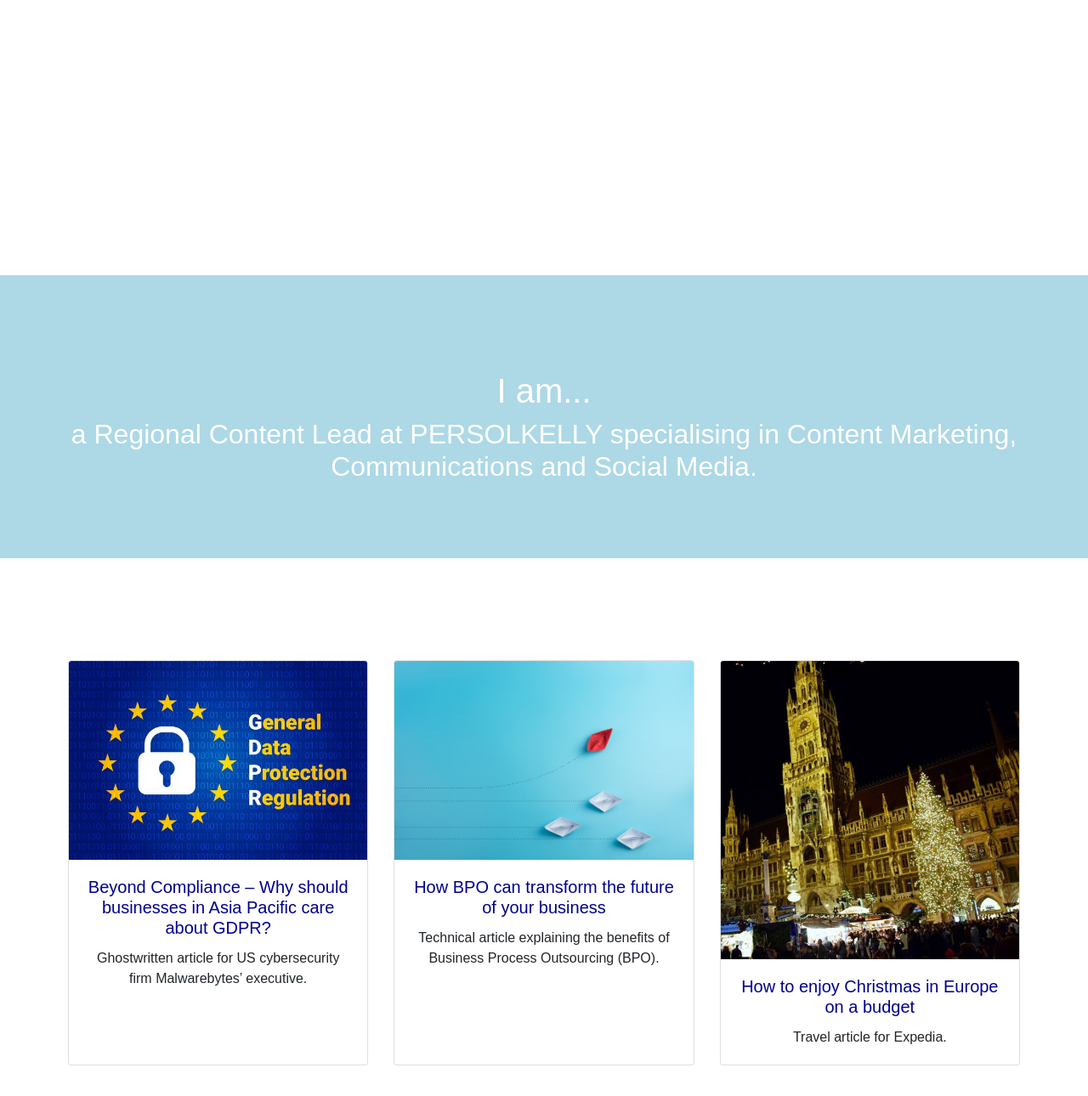
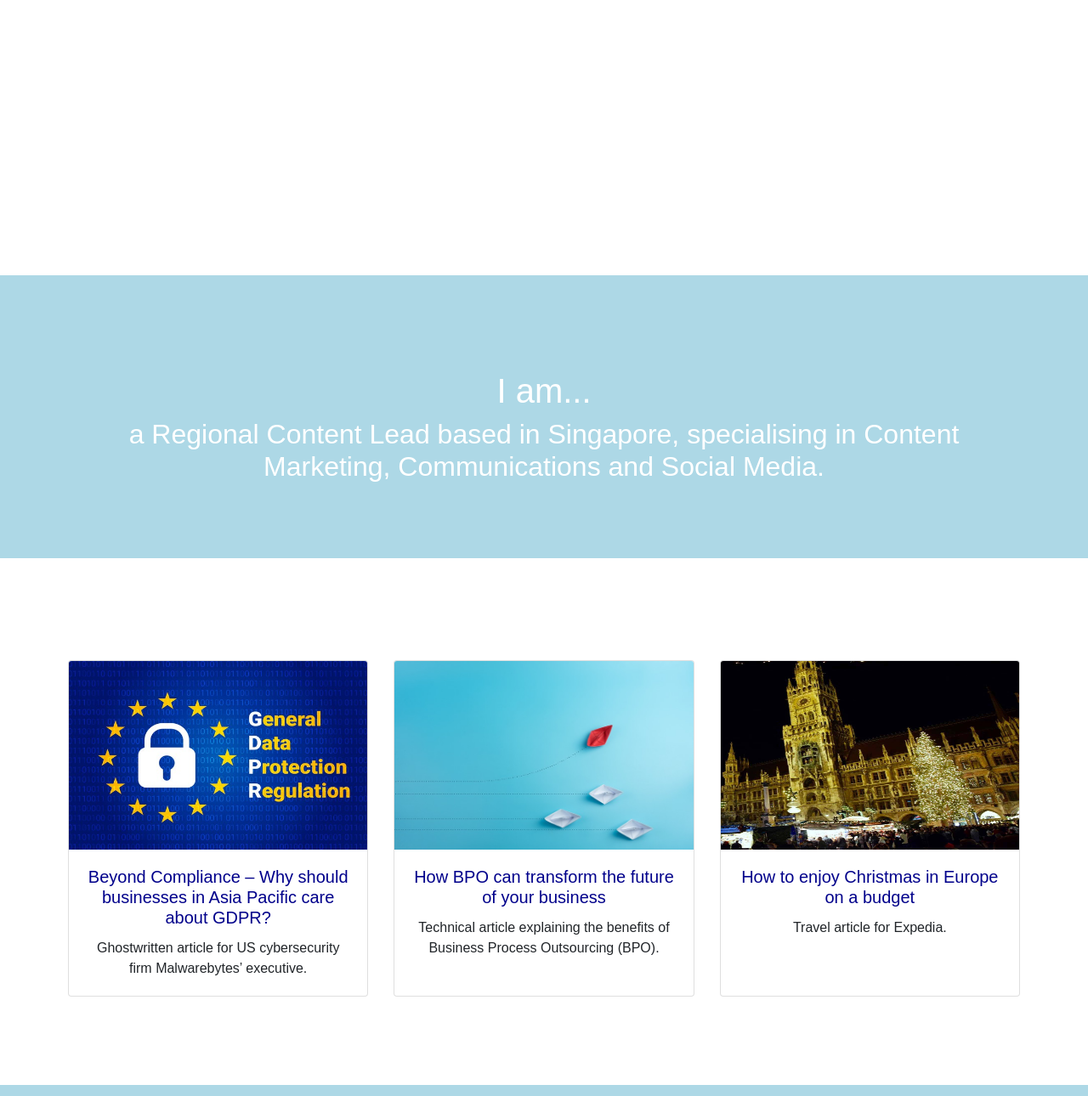
Before and after one commit to joeyqlim/dc-website, a plain HTML site: page index.html in a window 1280 px wide. Shown: the part 476-1766 px from the top of the page at 85% size. Drawn offline with nearby package versions, Linux system fonts and the light colour scheme; a web font is replaced by a local one.

Commit message:
update content

```diff
--- a/index.html
+++ b/index.html
@@ -69,7 +69,7 @@
 
     <div class="container-fluid text-center my-auto content" id="about">
     <h1>I am...</h1>
-    <h2>a Regional Content Lead at PERSOLKELLY specialising in Content Marketing, Communications and Social Media.</h2>
+    <h2>a Regional Content Lead based in Singapore, specialising in Content Marketing, Communications and Social Media.</h2>
     </div>
 
     <div class="container-fluid text-center my-auto content" id="portfolio">
--- a/style.css
+++ b/style.css
@@ -28,7 +28,7 @@ a:hover {
   width: 2rem;
   line-height: 2rem;
   font-size: 1rem;
-  background-color: lightblue;
+  background-color: #212529;
   color: white;
  }
 
@@ -41,6 +41,10 @@ a:hover {
   padding-top: 1rem;
   padding-bottom: 1rem;
   background-color: white;
+}
+
+.card-img-top {
+	max-height: 222px;
 }
 
 #page-top {
```
